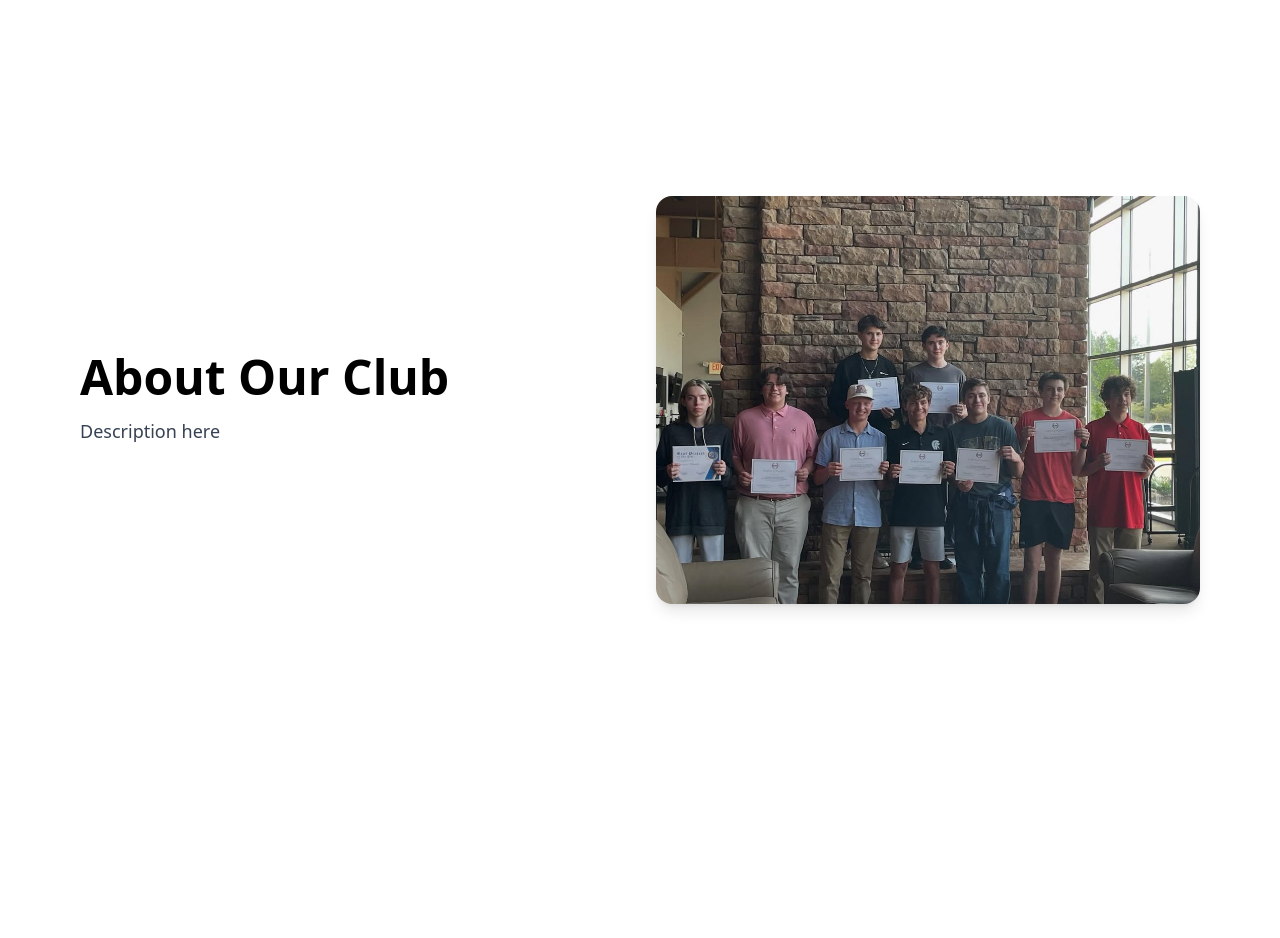
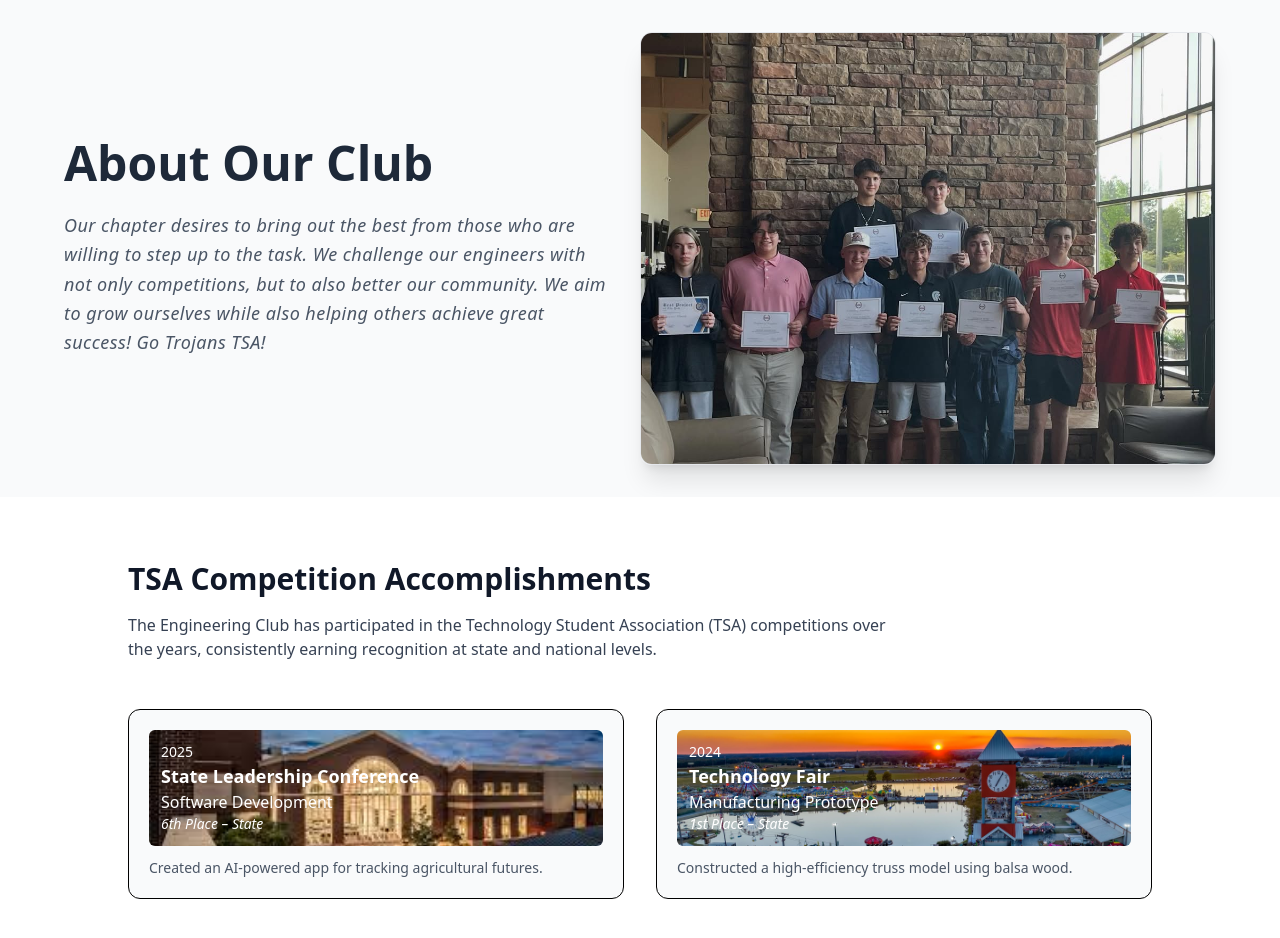
Before and after one commit to North-Hall-High-School-TSA/website, a React (Vite) app: page / in a window 1280 px wide. Shown: the part 800-1738 px from the top of the page. Before the commit the page ends 1600 px from the top, so only its background shows below. Built offline with nearby package versions, Linux system fonts and the light colour scheme.

Commit message:
Add Accomplishments component to showcase TSA competition achievements

```diff
--- a/src/App.tsx
+++ b/src/App.tsx
@@ -1,4 +1,5 @@
 import About from "./components/about";
+import Accomplishments from "./components/accomplishments";
 import Home from "./components/home";
 import Navbar from "./components/navbar";
 
@@ -11,8 +12,11 @@ function App() {
         <Home />
       </div>
     </div>
+    <div className="w-full h-full flex flex-col py-8 bg-gray-50">
+      <About />
+    </div>
     <div className="w-full h-screen flex flex-col">
-      <About />
+      <Accomplishments />
     </div>
     </>
   );
--- a/src/components/about.tsx
+++ b/src/components/about.tsx
@@ -2,19 +2,21 @@ import GroupPhoto from "../assets/488238871_17876836491294014_139055943175720607
 
 export default function About() {
     return (
-        <div className="max-w-6xl h-full mx-auto flex flex-col md:flex-row items-center justify-center px-4 py-8 gap-8">
-            <div className="flex-1 flex flex-col h-full justify-center">
-                <h1 className="text-5xl font-semibold mb-4">About Our Club</h1>
-                <p className="text-lg leading-relaxed text-gray-700">
-                    Description here
+        <div className="max-w-6xl h-full mx-auto flex flex-col md:flex-row items-center justify-center">
+            <div className="flex-1 flex flex-col h-full justify-center animate-fade-in">
+                <h1 className="text-5xl font-bold mb-6 text-gray-800">About Our Club</h1>
+                <p className="text-lg leading-relaxed text-gray-600 italic tracking-wide pr-8">
+                Our chapter desires to bring out the best from those who are willing to step up to the task. We challenge our engineers with not only competitions, but to also better our community. We aim to grow ourselves while also helping others achieve great success! Go Trojans TSA!
                 </p>
             </div>
-            <div className="flex-1 flex flex-col h-full justify-center">
-                <img
-                    src={GroupPhoto}
-                    alt="Our club in action"
-                    className="w-full rounded-2xl shadow-lg object-cover"
-                />
+            <div className="flex-1 flex flex-col h-full justify-center animate-fade-in">
+                <div className="overflow-hidden rounded-xl shadow-xl border border-gray-200">
+                    <img
+                        src={GroupPhoto}
+                        alt="Our club in action"
+                        className="w-full h-full object-cover transition-transform duration-500 hover:scale-105"
+                    />
+                </div>
             </div>
         </div>
     );
--- /dev/null
+++ b/src/components/accomplishments.tsx
@@ -0,0 +1,55 @@
+import AthensClassicCenter from "../assets/images-2.jpeg"
+import GeorgiaNationalFair from "../assets/opening-day-sunset-11.jpg"
+
+export default function Accomplishments() {
+    const accomplishments = [
+        {
+            year: "2025",
+            confrence: "State Leadership Conference",
+            event: "Software Development",
+            award: "6th Place – State",
+            description: "Created an AI-powered app for tracking agricultural futures.",
+            url: AthensClassicCenter
+        },
+        {
+            year: "2024",
+            confrence: "Technology Fair",
+            event: "Manufacturing Prototype",
+            award: "1st Place – State",
+            description: "Constructed a high-efficiency truss model using balsa wood.",
+            url: GeorgiaNationalFair
+        },
+    ];
+
+    return (
+        <div className="min-h-screen bg-white py-16 px-6">
+            <div className="max-w-5xl mx-auto">
+                <h1 className="text-3xl font-semibold text-gray-900 mb-4">
+                    TSA Competition Accomplishments
+                </h1>
+                <p className="text-gray-700 mb-12 max-w-3xl">
+                    The Engineering Club has participated in the Technology Student Association (TSA)
+                    competitions over the years, consistently earning recognition at state and national levels.
+                </p>
+                <div className="grid grid-cols-1 sm:grid-cols-2 gap-8">
+                    {accomplishments.map((item, idx) => (
+                        <div key={idx} className="border rounded-xl p-5 bg-gray-50">
+                            <div
+                                className="rounded-md mb-3 p-3 bg-cover bg-center bg-no-repeat text-white"
+                                style={{
+                                    backgroundImage: `url(${item.url})`,
+                                }}
+                            >
+                                <div className="text-sm font-medium">{item.year}</div>
+                                <h2 className="text-lg font-semibold">{item.confrence}</h2>
+                                <h2 className="text-md">{item.event}</h2>
+                                <div className="text-sm italic">{item.award}</div>
+                            </div>
+                            <p className="text-gray-600 text-sm">{item.description}</p>
+                        </div>
+                    ))}
+                </div>
+            </div>
+        </div>
+    );
+}
--- a/src/components/home.tsx
+++ b/src/components/home.tsx
@@ -22,9 +22,7 @@ export default function Home() {
                         alt="NHHS Logo"
                     />
                 </div>
-
             </div>
-
         </div>
     );
 }
```
Also changed, not shown: src/assets/images-2.jpeg (added), src/assets/opening-day-sunset-11.jpg (added).
